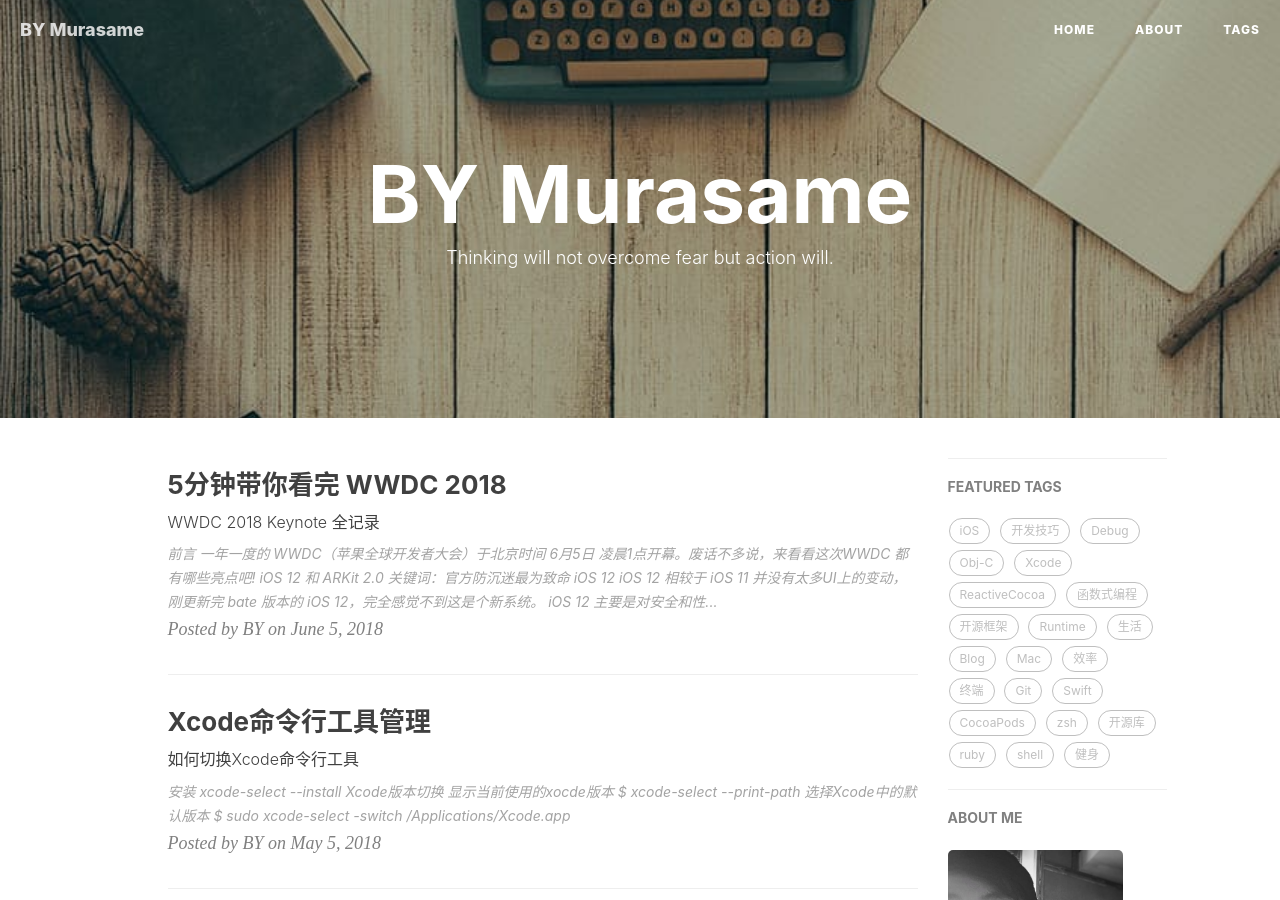
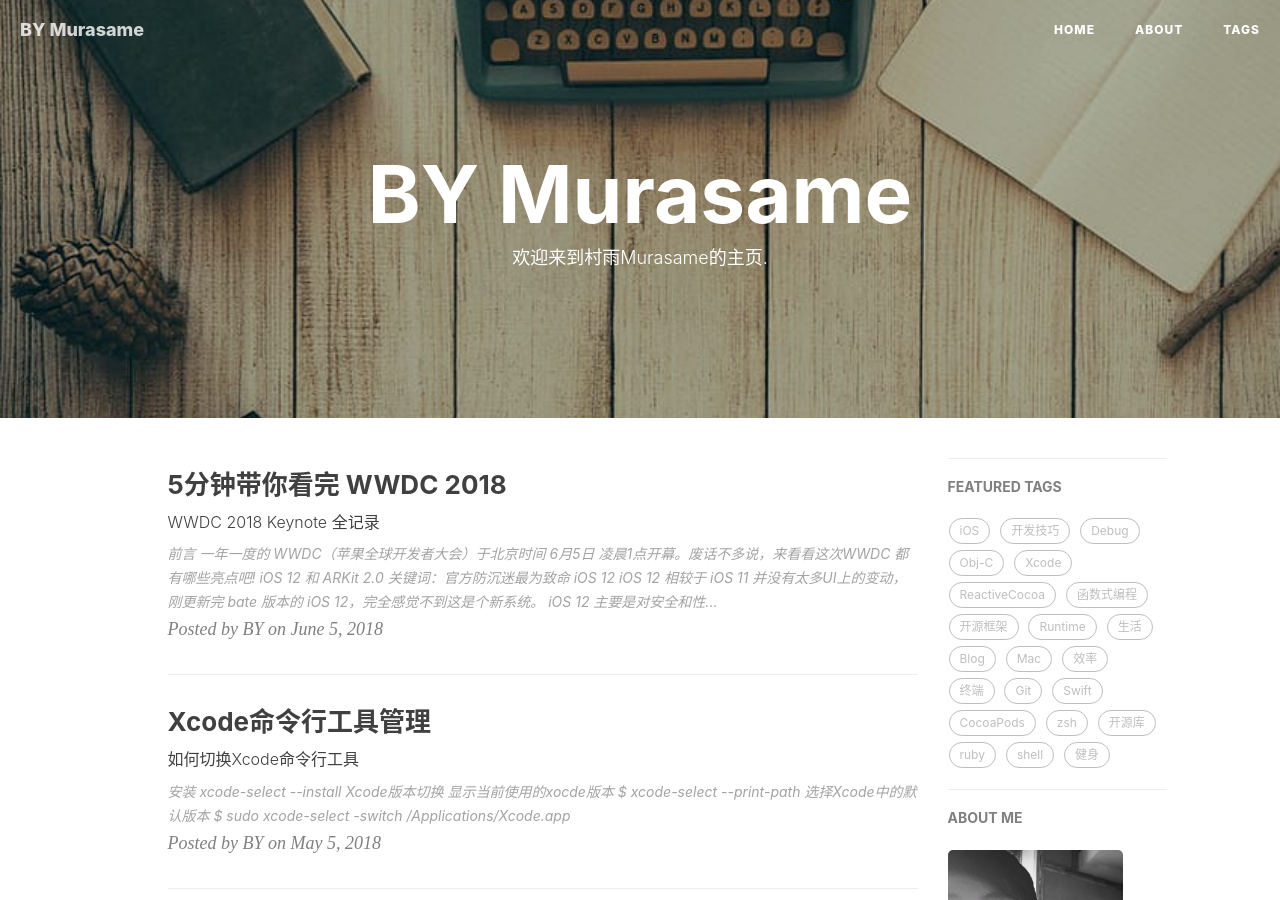
Before and after one commit to MurasameFan/MurasameFan.github.io, a Jekyll site: the page built from index.html, in a window 1280 px wide and 900 px high. Built offline with Jekyll 4.4.1, drawn with Linux system fonts in a browser that asks for light colours; nearby versions of some CDN libraries; the list of posts is cut into pages by our own code; comment, search, counter and statistics services are not loaded.

Commit message:
Update index.html

```diff
--- a/index.html
+++ b/index.html
@@ -1,6 +1,6 @@
 ---
 layout: page
-description: "Thinking will not overcome fear but action will."
+description: "欢迎来到村雨Murasame的主页."
 ---
 
 {% for post in paginator.posts %}
```
